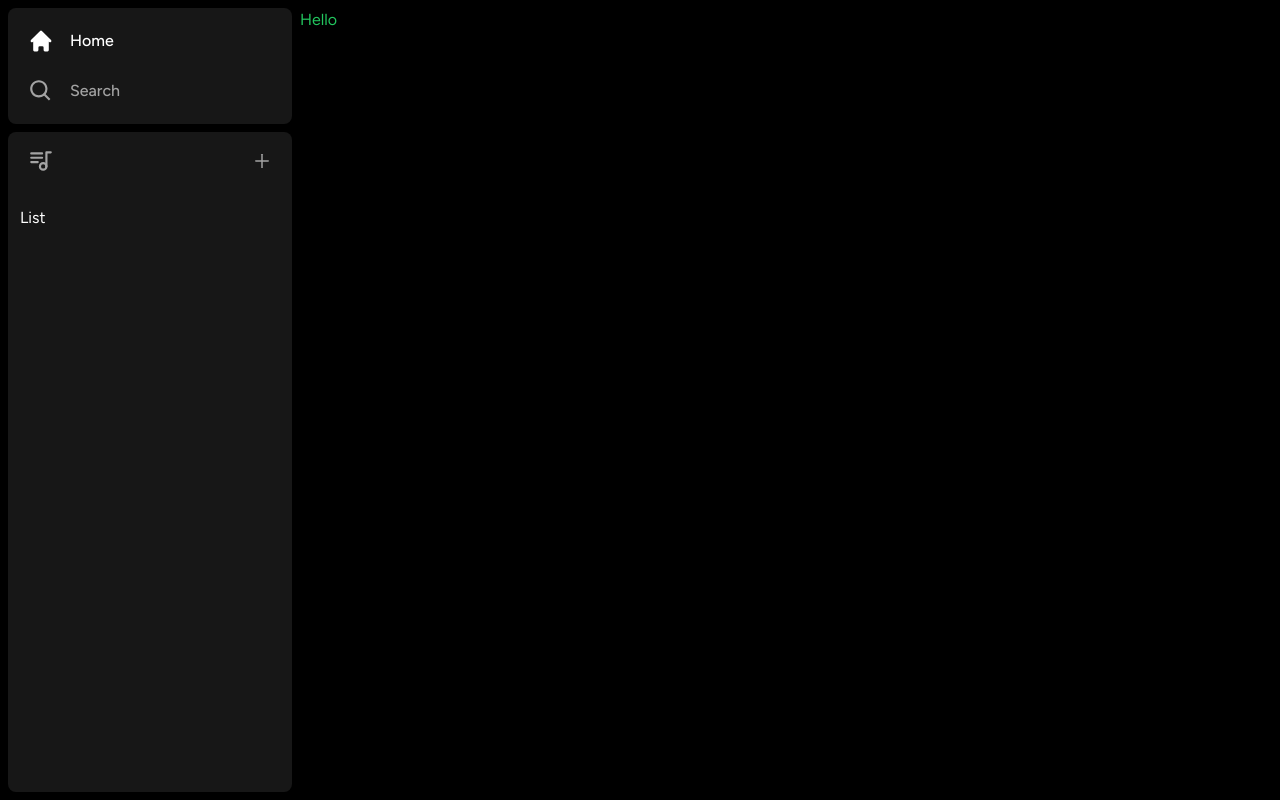
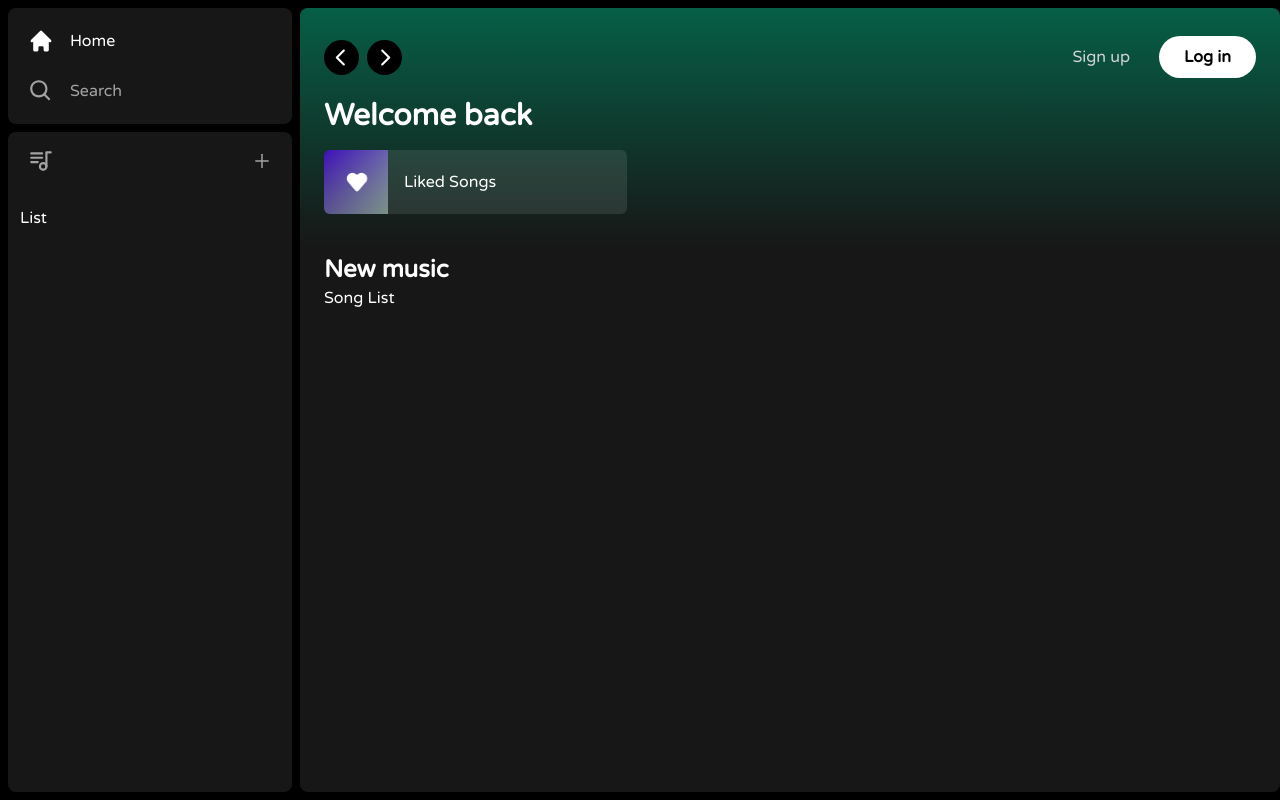
Before and after one commit to saeyesss/nextjs-fullstack-spotify, a Next.js app: page / in a window 1280 px wide. Built offline with nearby package versions, Linux system fonts and the light colour scheme.

Commit message:
added main Welcome, Large Playlist buttons

```diff
--- a/app/(site)/page.tsx
+++ b/app/(site)/page.tsx
@@ -1,3 +1,53 @@
+import Header from '@/components/Header';
+import ListItem from '@/components/ListItem';
+
 export default function Home() {
-  return <div className='text-green-500'>Hello</div>;
+  return (
+    <div
+      className='bg-neutral-900
+  rounded-lg
+  h-full
+  w-full
+  overflow-hidden
+  overflow-y-auto'
+    >
+      <Header>
+        <div className='mb-2'>
+          <h1
+            className='
+            text-white
+              text-3xl
+              font-semibold
+            '
+          >
+            Welcome back
+          </h1>
+          <div
+            className='
+              grid
+              grid-cols-1
+              sm:grid-cols-2
+              xl:grid-cols-3
+              2xl:grid-cols-4
+              gap-3
+              mt-4
+            '
+          >
+            <ListItem
+              name='Liked Songs'
+              image='/images/liked.png'
+              href='liked'
+            />
+          </div>
+        </div>
+      </Header>
+      <div className='mt-2 mb-7 px-6'>
+        <div className='flex justify-between items-center'>
+          <h1 className='text-white text-2xl font-semibold'>New music</h1>
+        </div>
+        {/* <PageContent songs={songs} /> */}
+        Song List
+      </div>
+    </div>
+  );
 }
--- a/app/layout.tsx
+++ b/app/layout.tsx
@@ -1,8 +1,9 @@
 import Sidebar from '@/components/Sidebar';
 import './globals.css';
-import { Figtree } from 'next/font/google';
+import { Figtree, Varela_Round } from 'next/font/google';
 
-const font = Figtree({ subsets: ['latin'] });
+// const font = Figtree({ subsets: ['latin'] });
+const font = Varela_Round({ subsets: ['latin'], weight: '400' });
 
 export const metadata = {
   title: 'Spotify - Music',
--- /dev/null
+++ b/components/Button.tsx
@@ -0,0 +1,39 @@
+import React, { forwardRef } from 'react';
+import { twMerge } from 'tailwind-merge';
+interface ButtonProps extends React.ButtonHTMLAttributes<HTMLButtonElement> {}
+
+const Button = forwardRef<HTMLButtonElement, ButtonProps>(
+  ({ className, children, disabled, type = 'button', ...props }, ref) => {
+    return (
+      <button
+        className={twMerge(
+          `
+        w-full
+        rounded-full
+        bg-green-500
+        border
+        border-transparent
+        px-3
+        py-3
+        disabled:cursor-not-allowed
+        disabled:opacity-50
+        text-black
+        font-bold
+        hover:opacity-75
+        transition
+      `,
+          disabled && 'opacity-75 cursor-not-allowed',
+          className
+        )}
+        disabled={disabled}
+        ref={ref}
+        {...props}
+      >
+        {children}
+      </button>
+    );
+  }
+);
+
+Button.displayName = 'Button';
+export default Button;
--- /dev/null
+++ b/components/ListItem.tsx
@@ -0,0 +1,62 @@
+'use client';
+import React from 'react';
+import { FaPlay } from 'react-icons/fa';
+import { useRouter } from 'next/navigation';
+import Image from 'next/image';
+interface ListItemProps {
+  image: string;
+  name: string;
+  href: string;
+}
+
+const ListItem: React.FC<ListItemProps> = ({ image, name, href }) => {
+  const router = useRouter();
+  const onClick = () => {
+    // TODO auth
+    router.push(href);
+  };
+  return (
+    <button
+      onClick={onClick}
+      className='
+        relative
+        group
+        flex
+        items-center
+        rounded-md
+        overflow-hidden
+        gap-x-4
+        bg-neutral-100/10
+        cursor-pointer
+        hover:bg-neutral-100/20
+        transition
+        pr-4
+      '
+    >
+      <div className='relative min-h-[64px] min-w-[64px]'>
+        <Image className='object-cover' src={image} fill alt='Image' />
+      </div>
+      <p className='font-medium truncate py-5'>{name}</p>
+      <div
+        className='absolute
+        transition
+        opacity-0
+        rounded-full
+        flex
+       items-center
+      justify-center
+       bg-green-500
+       p-4
+       drop-shadow-md
+       right-5
+
+       group-hover:opacity-100
+       hover:scale-89'
+      >
+        <FaPlay className='text-black' />
+      </div>
+    </button>
+  );
+};
+
+export default ListItem;
--- a/components/Sidebar.tsx
+++ b/components/Sidebar.tsx
@@ -7,6 +7,7 @@
 import Box from './Box';
 import SidebarItem from './SidebarItem';
 import Library from './Library';
+
 interface SidebarProps {
   children: React.ReactNode;
 }
```
Also changed, not shown: public/images/liked.png (added).
